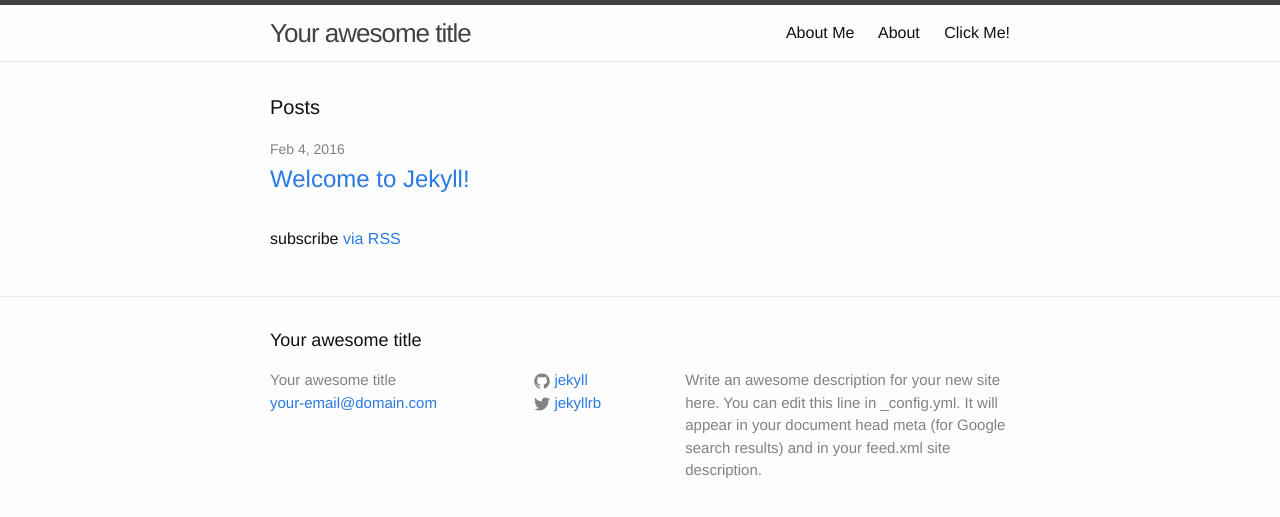
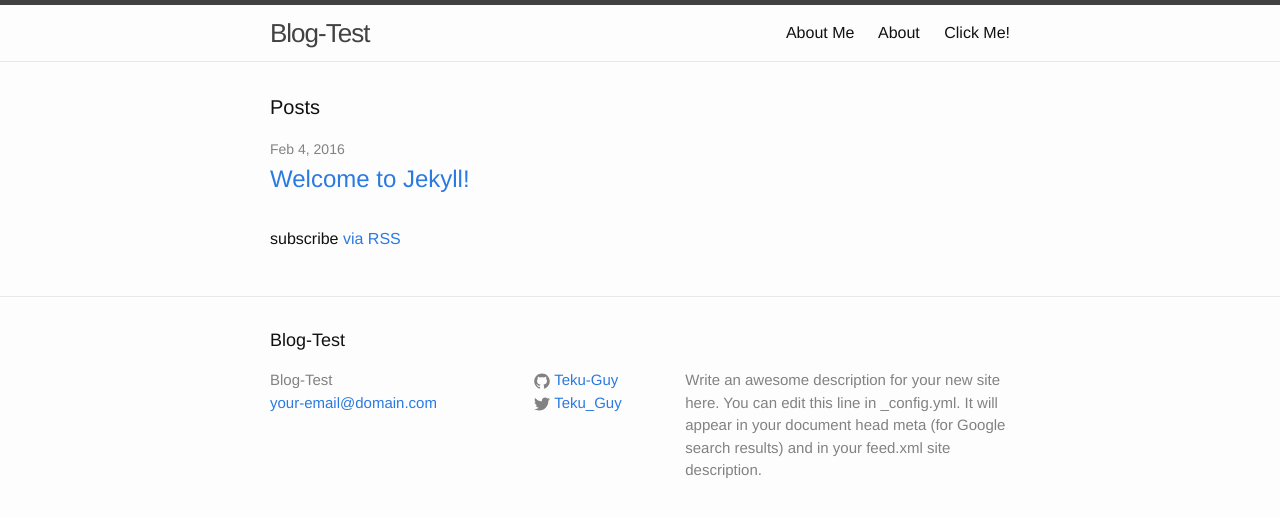
Before and after one commit to Teku-Guy/blog-test, a Jekyll site: the page built from index.html, in a window 1280 px wide. Shown: the top 517 px of the page. Built offline with Jekyll 4.4.1, drawn with Linux system fonts in a browser that asks for light colours.

Commit message:
Fixed some issues

```diff
--- a/_config.yml
+++ b/_config.yml
@@ -6,7 +6,7 @@
 # 'jekyll serve'. If you change this file, please restart the server process.
 
 # Site settings
-title: Your awesome title
+title: Blog-Test
 email: your-email@domain.com
 description: > # this means to ignore newlines until "baseurl:"
   Write an awesome description for your new site here. You can edit this
@@ -14,8 +14,12 @@ description: > # this means to ignore newlines until "baseurl:"
   Google search results) and in your feed.xml site description.
 baseurl: "" # the subpath of your site, e.g. /blog
 url: "http://yourdomain.com" # the base hostname & protocol for your site
-twitter_username: jekyllrb
-github_username:  jekyll
+twitter_username: Teku_Guy
+github_username:  Teku-Guy
 
 # Build settings
 markdown: kramdown
+
+#Exclude
+exclude: [vendor]
+exclude: [README.md]
--- /dev/null
+++ b/_includes/icon-instagram.html
@@ -0,0 +1 @@
+<svg viewBox="0 0 16 16"><path fill="#828282" d="M7.999,0.431c-4.285,0-7.76,3.474-7.76,7.761 c0,3.428,2.223,6.337,5.307,7.363c0.388,0.071,0.53-0.168,0.53-0.374c0-0.184-0.007-0.672-0.01-1.32 c-2.159,0.469-2.614-1.04-2.614-1.04c-0.353-0.896-0.862-1.135-0.862-1.135c-0.705-0.481,0.053-0.472,0.053-0.472 c0.779,0.055,1.189,0.8,1.189,0.8c0.692,1.186,1.816,0.843,2.258,0.645c0.071-0.502,0.271-0.843,0.493-1.037 C4.86,11.425,3.049,10.76,3.049,7.786c0-0.847,0.302-1.54,0.799-2.082C3.768,5.507,3.501,4.718,3.924,3.65 c0,0,0.652-0.209,2.134,0.796C6.677,4.273,7.34,4.187,8,4.184c0.659,0.003,1.323,0.089,1.943,0.261 c1.482-1.004,2.132-0.796,2.132-0.796c0.423,1.068,0.157,1.857,0.077,2.054c0.497,0.542,0.798,1.235,0.798,2.082 c0,2.981-1.814,3.637-3.543,3.829c0.279,0.24,0.527,0.713,0.527,1.437c0,1.037-0.01,1.874-0.01,2.129 c0,0.208,0.14,0.449,0.534,0.373c3.081-1.028,5.302-3.935,5.302-7.362C15.76,3.906,12.285,0.431,7.999,0.431z"/></svg>
```
Also changed, not shown: 8 other files.
